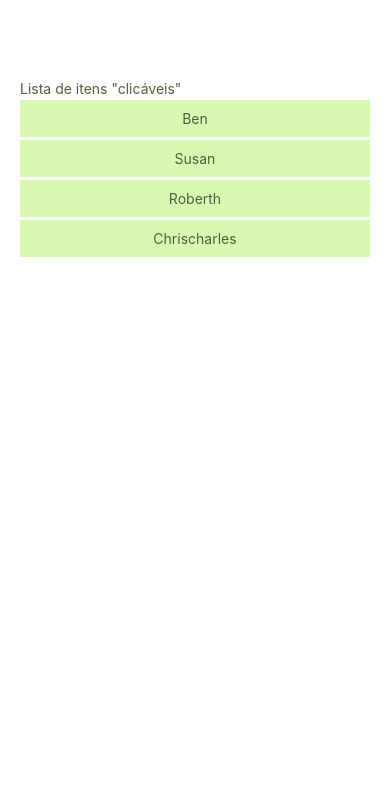
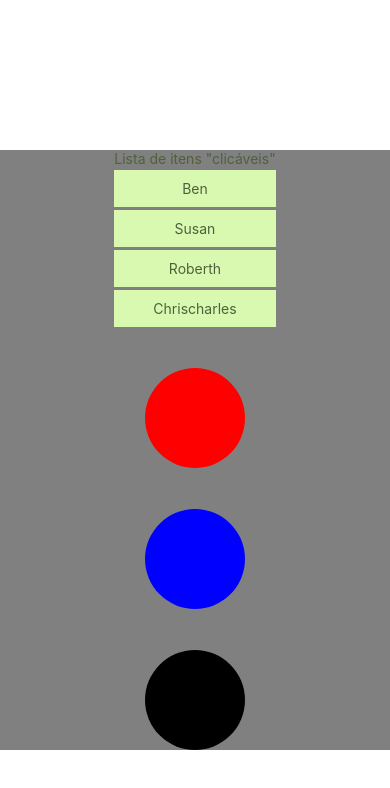
Before and after one commit to guustavuo/CARDMOB, a React Native app in the folder Etapa.2/app-react-exemplos/: screen / in a window 390 px wide. Shown: the top 788 px of the page. Built offline with nearby package versions, Linux system fonts and the light colour scheme.

Commit message:
View basic examples

```diff
--- a/Etapa.2/app-react-exemplos/App.js
+++ b/Etapa.2/app-react-exemplos/App.js
@@ -9,53 +9,40 @@ export default function App() {
   return (
     <View style={styles.container}>
       <List />
+      <View style={styles.redbox}/>
+      <View style={styles.bluebox}/>
+      <View style={styles.blackbox}/>
+
     </View>
   );
 }
 
 const styles = StyleSheet.create({
   container: {
-    flex: 1,
-    padding: 20,
-    marginTop: 60,
+    flexDirection: 'column',
+    justifyContent: 'space-between',
+    alignItems: 'center',
+    backgroundColor: 'gray',
+    height: 600,
+    marginTop: 150,
+
   },
-  text: {
-    fontSize: 24,
+  redbox: {
+    width: 100,
+    height: 100,
+    backgroundColor: 'red',
+    borderRadius: 50,
   },
-  buttonContainer: {
-    flexDirection: 'row',
+  bluebox: {
+    width: 100,
+    height: 100,
+    backgroundColor: 'blue',
+    borderRadius: 50,
   },
-  input: {
-    height: 40,
-    borderColor: 'gray',
-    borderWidth: 1,
-    marginBottom: 10,
-    paddingHorizontal: 10,
-  },
-  list: {
-    marginTop: 20,
-  },
-  item: {
-    flexDirection: 'row',
-    alignItems: 'center',
-    justifyContent: 'space-between',
-    marginBottom: 10,
-    padding: 10,
-    backgroundColor: '#f0f0f0',
-    borderRadius: 5,
-  },
-  itemText: {
-    flex: 1,
-    marginRight: 10,
-  },
-  buttons: {
-    flexDirection: 'row',
-  },
-  editInput: {
-    flex: 1,
-    marginRight: 10,
-    borderColor: 'gray',
-    borderWidth: 1,
-    paddingHorizontal: 10,
+  blackbox: {
+    width: 100,
+    height: 100,
+    backgroundColor: 'black',
+    borderRadius: 50,
   }
 });
```
